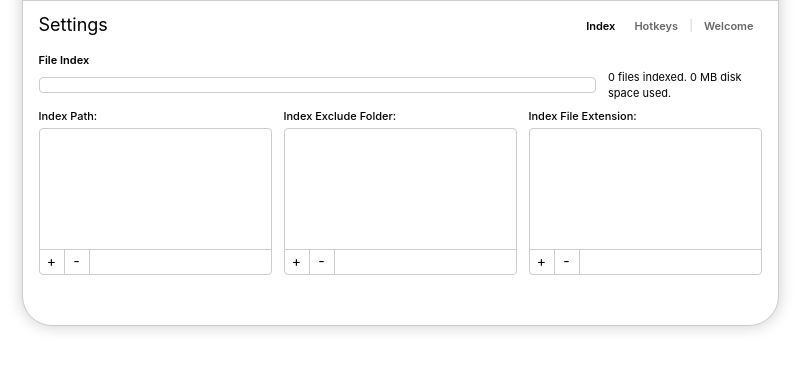
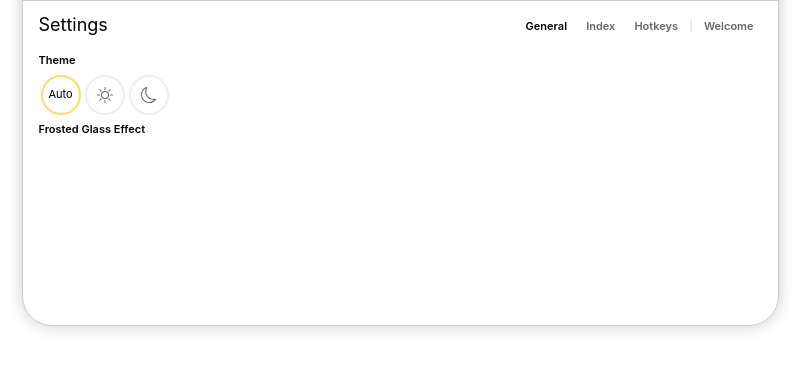
Before and after one commit to jiang-ning/cherry, an Electron app: page src/index.html in a window 800 px wide. Both pictures are taken after a click on the icon 51 px from the left and 51 px from the top of the page. Shown: the part 71-440 px from the top of the page. Drawn offline with Linux system fonts and the light colour scheme; no server answers.

Commit message:
add theme

```diff
--- a/src/index.css
+++ b/src/index.css
@@ -534,9 +534,45 @@ button.primary:hover {
   margin-top: 12px;
 }
 
+#themeSelection {
+  display: flex;
+}
+
+.theme {
+  display: flex;
+  width: 24px;
+  height: 24px;
+  border: 2px solid #eee;
+  border-radius: 50%;
+  color: #666;
+  padding: 6px;
+  margin: 6px 2px;
+  align-items: center;
+  flex-wrap: nowrap;
+  justify-content: center;
+  cursor: pointer;
+  transition: background-color border-color 0.3s ease-in-out;
+}
+
+.theme:hover {
+  border-color: #ffe28a;
+  color: #000;
+}
+
+.theme.active {
+  background-color: transparent;
+  border-color: #ffda6a;
+  color: #000;
+}
+
+.theme.dark:hover {
+  background-color: #333;
+  color: #fff;
+}
+
 /* Dark Mode */
 @media (prefers-color-scheme: dark) {
-  body {
+  /* body {
     background-color: #1e1e1e;
     color: #ccc;
   }
@@ -560,5 +596,5 @@ button.primary:hover {
   }
   .setting-menu-seperator {
     color: #555;
-  }
+  } */
 }
--- a/src/index.html
+++ b/src/index.html
@@ -39,7 +39,8 @@
       <div class="setting-header">
         <div id="brand">Settings</div>
         <div class="setting-nav">
-          <span class="setting-menu-item active">Index</span>
+          <span class="setting-menu-item active">General</span>
+          <span class="setting-menu-item">Index</span>
           <span class="setting-menu-item">Hotkeys</span>
           <span class="setting-menu-seperator">|</span>
           <span id="btnWelcomeScreen" class="setting-menu-item">Welcome</span>
@@ -48,6 +49,33 @@
       <div class="setting-item-container">
 
         <div class="setting-item active">
+          <div class="setting-section">
+            <div class="setting-name">Theme</div>
+            <div class="setting-contents">
+              <div id="themeSelection">
+                <span class="theme auto active">Auto</span>
+                <span class="theme light">
+                  <svg xmlns="http://www.w3.org/2000/svg" width="16" height="16" fill="currentColor" viewBox="0 0 16 16">
+                    <path d="M8 11a3 3 0 1 1 0-6 3 3 0 0 1 0 6m0 1a4 4 0 1 0 0-8 4 4 0 0 0 0 8M8 0a.5.5 0 0 1 .5.5v2a.5.5 0 0 1-1 0v-2A.5.5 0 0 1 8 0m0 13a.5.5 0 0 1 .5.5v2a.5.5 0 0 1-1 0v-2A.5.5 0 0 1 8 13m8-5a.5.5 0 0 1-.5.5h-2a.5.5 0 0 1 0-1h2a.5.5 0 0 1 .5.5M3 8a.5.5 0 0 1-.5.5h-2a.5.5 0 0 1 0-1h2A.5.5 0 0 1 3 8m10.657-5.657a.5.5 0 0 1 0 .707l-1.414 1.415a.5.5 0 1 1-.707-.708l1.414-1.414a.5.5 0 0 1 .707 0m-9.193 9.193a.5.5 0 0 1 0 .707L3.05 13.657a.5.5 0 0 1-.707-.707l1.414-1.414a.5.5 0 0 1 .707 0m9.193 2.121a.5.5 0 0 1-.707 0l-1.414-1.414a.5.5 0 0 1 .707-.707l1.414 1.414a.5.5 0 0 1 0 .707M4.464 4.465a.5.5 0 0 1-.707 0L2.343 3.05a.5.5 0 1 1 .707-.707l1.414 1.414a.5.5 0 0 1 0 .708"/>
+                  </svg>
+                </span>
+                <span class="theme dark">
+                  <svg xmlns="http://www.w3.org/2000/svg" width="16" height="16" fill="currentColor" viewBox="0 0 16 16">
+                    <path d="M6 .278a.77.77 0 0 1 .08.858 7.2 7.2 0 0 0-.878 3.46c0 4.021 3.278 7.277 7.318 7.277q.792-.001 1.533-.16a.79.79 0 0 1 .81.316.73.73 0 0 1-.031.893A8.35 8.35 0 0 1 8.344 16C3.734 16 0 12.286 0 7.71 0 4.266 2.114 1.312 5.124.06A.75.75 0 0 1 6 .278M4.858 1.311A7.27 7.27 0 0 0 1.025 7.71c0 4.02 3.279 7.276 7.319 7.276a7.32 7.32 0 0 0 5.205-2.162q-.506.063-1.029.063c-4.61 0-8.343-3.714-8.343-8.29 0-1.167.242-2.278.681-3.286"/>
+                  </svg>
+                </span>
+              </div>
+            </div>
+          </div>
+          <div class="setting-section">
+            <div class="setting-name">Frosted Glass Effect</div>
+            <div class="setting-contents">
+               <!-- switch ON/OFF -->
+            </div>
+          </div>
+        </div>
+
+        <div class="setting-item">
           <div class="setting-name">File Index</div>
           <div class="setting-contents">
             <div class="diskUsageInfo">
```
